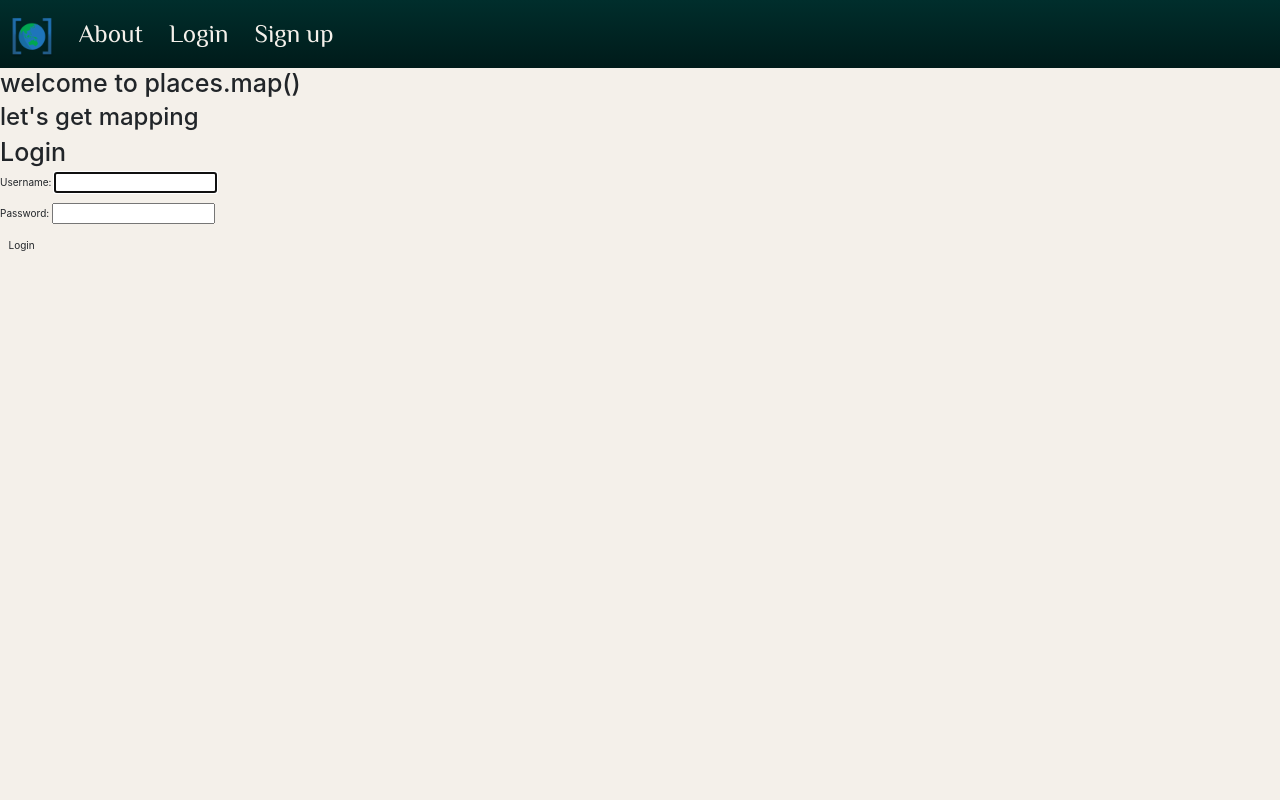
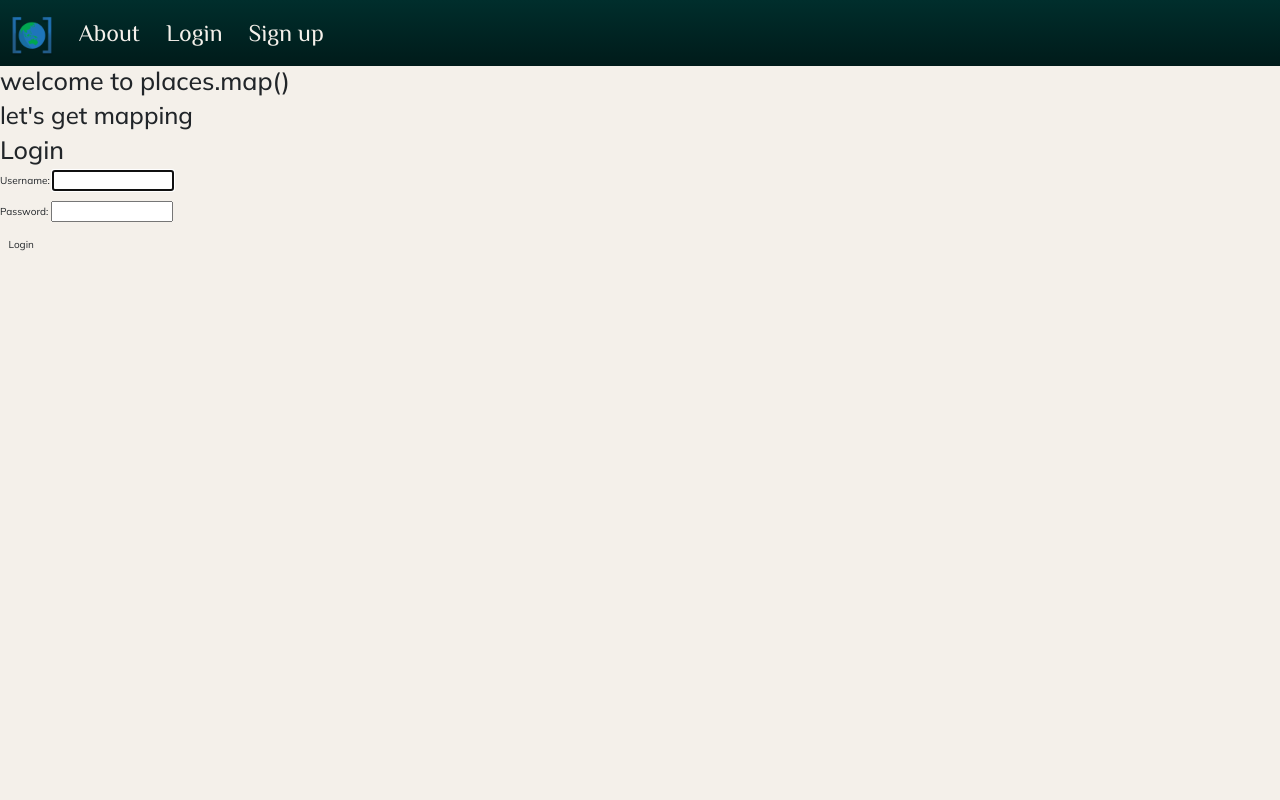
Before and after one commit to LargeWater/places-map, a Django app: page / in a window 1280 px wide. Run offline with Django 4.2, Linux system fonts and the light colour scheme; some libraries are stand-ins or nearby versions.

Commit message:
change all instances of "index" to "map"

```diff
--- a/main_app/static/css/base.css
+++ b/main_app/static/css/base.css
@@ -23,9 +23,7 @@ body {
   flex-direction: column;
   align-items: center; */
   background-color: #F4F0EA;
-  font-family: -apple-system, BlinkMacSystemFont, 'Segoe UI', 'Roboto',
-    'Oxygen', 'Ubuntu', 'Cantarell', 'Fira Sans', 'Droid Sans',
-    'Helvetica Neue', sans-serif;
+  font-family: 'Mulish', sans-serif;
   min-height: 100vh;
   --nav-bg: rgba(104, 197, 248, .7);
   --nav-bg-ff: rgba(104, 197, 248, .9);
@@ -143,3 +141,7 @@ nav li {
   color:#F4F0EA;
   font-family: 'Philosopher', sans-serif;
 }
+
+body{
+  font-family: 'Mulish', sans-serif;
+}
--- a/main_app/templates/base.html
+++ b/main_app/templates/base.html
@@ -24,6 +24,10 @@
   <link rel="preconnect" href="https://fonts.gstatic.com" crossorigin>
   <link
     href="https://fonts.googleapis.com/css2?family=Alegreya:ital,wght@0,400;0,500;0,600;0,700;0,800;1,400;1,500;1,600;1,700;1,800&display=swap"
+    rel="stylesheet"
+  >
+  <link
+    href="https://fonts.googleapis.com/css2?family=Mulish:ital,wght@0,200;0,300;0,400;0,500;0,600;0,700;0,800;0,900;1,200;1,300;1,400;1,500;1,600;1,700;1,800;1,900&display=swap"
     rel="stylesheet"
   >
   <link
@@ -55,7 +59,7 @@
                 <a class="nav-link active" href="{% url 'places_create' %}">Add a Place</a>
               </li>
               <li class="nav-item">
-                <a class="nav-link active" href="/places/index">Map</a>
+                <a class="nav-link active" href="/places/map">Map</a>
               </li>
               <li class='nav-item'>
                 <a class='nav-link active' href='/places/list'>Place List</a>
--- a/main_app/urls.py
+++ b/main_app/urls.py
@@ -4,7 +4,7 @@ from . import views
 urlpatterns = [
   path('', views.Home.as_view(), name='home'),
   path('about/', views.about, name='about'),
-  path('places/index/', views.index, name='index'),
+  path('places/map/', views.map, name='map'),
   path('places/new/', views.PlaceCreate.as_view(), name='places_create'),
   path('places/list/', views.PlaceList.as_view(), name='places_list'),
   path('accounts/signup/', views.signup, name='signup'),
--- a/main_app/views.py
+++ b/main_app/views.py
@@ -45,9 +45,9 @@ def about(request):
   return render(request, 'about.html')
 
 @login_required
-def index(request):
+def map(request):
   places = Place.objects.all()
-  return render(request, 'places/index.html', { 'places': places })
+  return render(request, 'places/map.html', { 'places': places })
 
 
 def signup(request):
```
Also changed, not shown: main_app/templates/places/map.html (renamed from main_app/templates/places/index.html).
